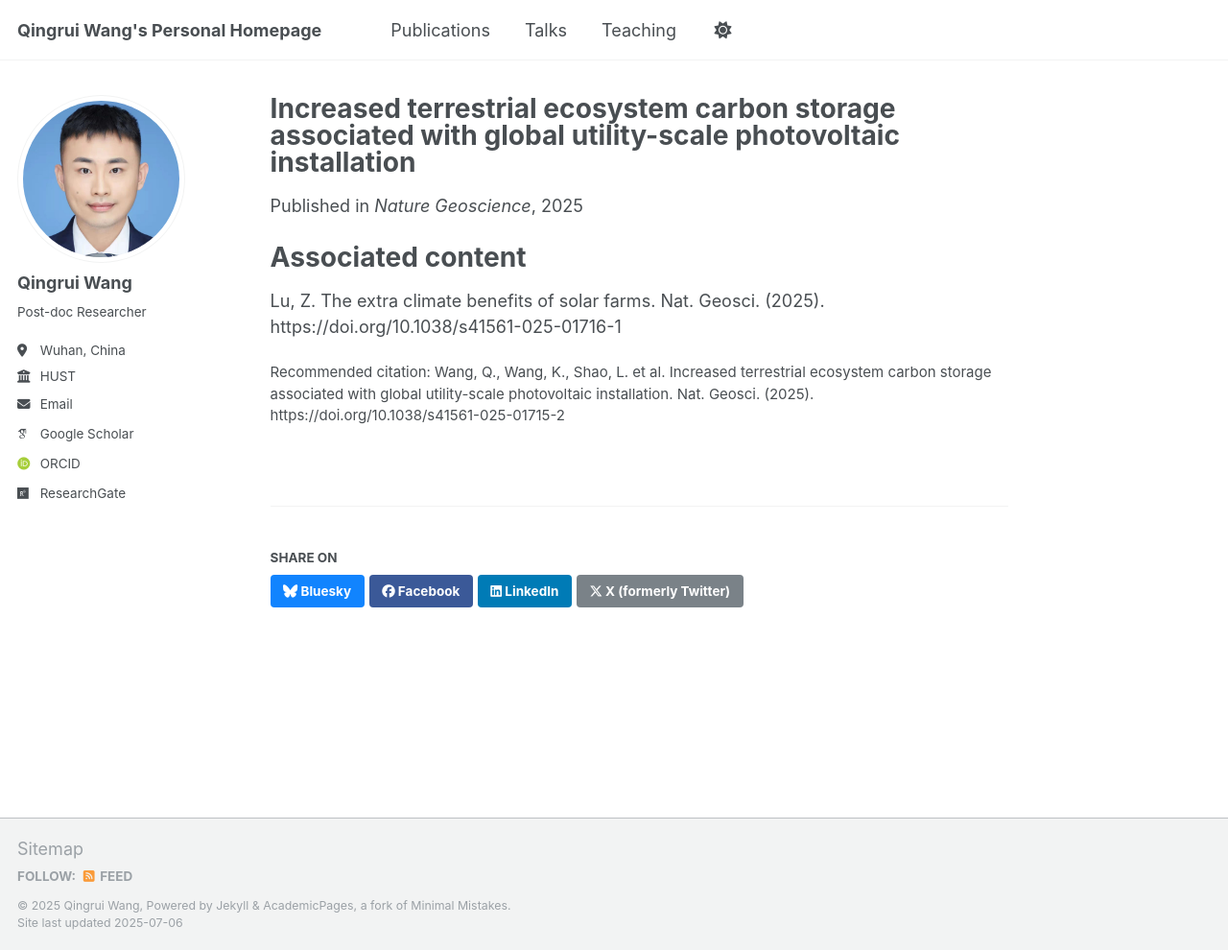
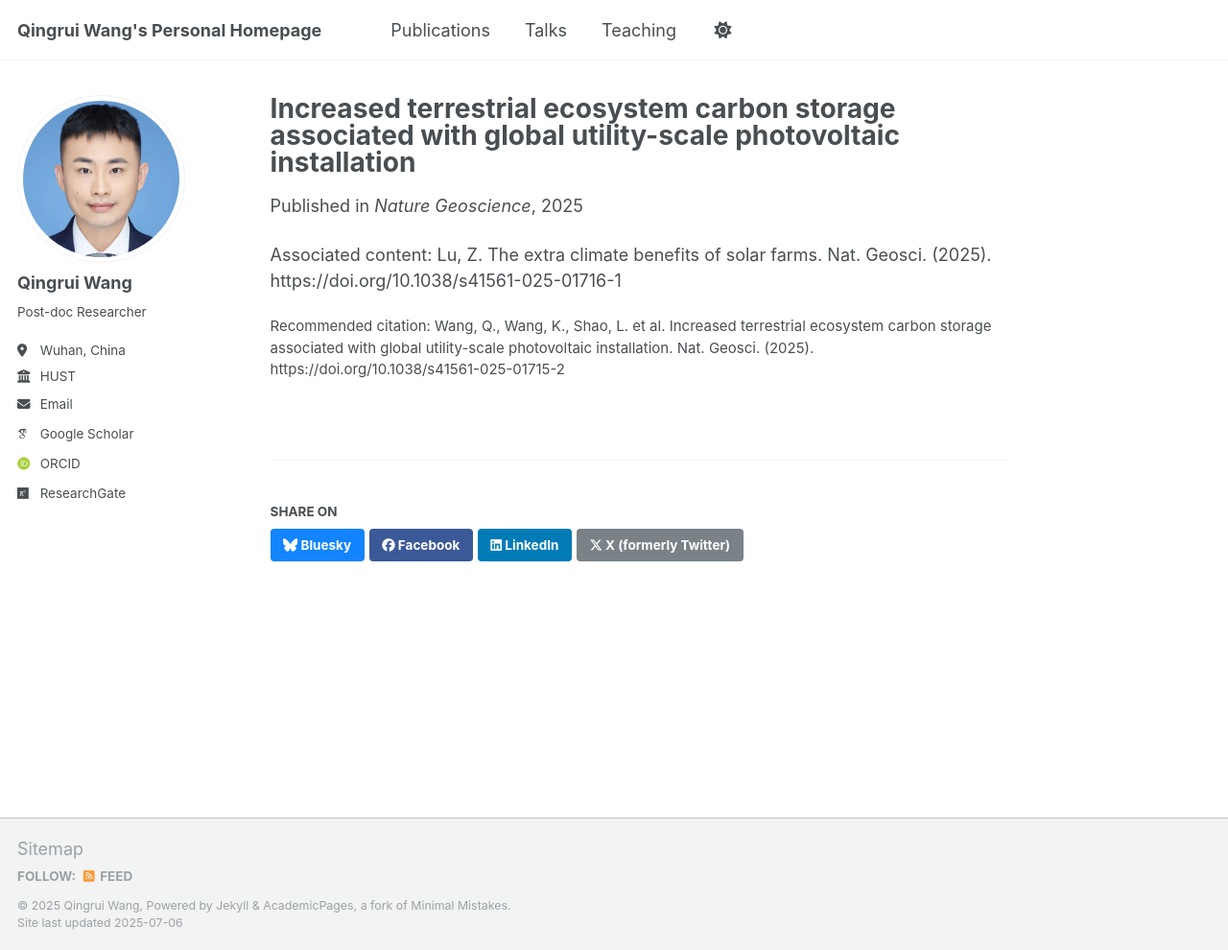
Before and after one commit to QingruiWang/QingruiWang.github.io, a Jekyll site: the page built from _publications/2025-07-05-pv-carbon-pool.md, in a window 1280 px wide and 990 px high. Shown: the whole window at 96% size. Built offline with Jekyll 4.4.1, drawn with Linux system fonts in a browser that asks for light colours; some web fonts are replaced; a script that is not in the unit is left out.

```diff
--- a/_publications/2025-07-05-pv-carbon-pool.md
+++ b/_publications/2025-07-05-pv-carbon-pool.md
@@ -11,5 +11,4 @@ venue: 'Nature Geoscience'
 # bibtexurl: ''
 citation: 'Wang, Q., Wang, K., Shao, L. et al. Increased terrestrial ecosystem carbon storage associated with global utility-scale photovoltaic installation. Nat. Geosci. (2025). https://doi.org/10.1038/s41561-025-01715-2'
 ---
-# Associated content
-Lu, Z. The extra climate benefits of solar farms. Nat. Geosci. (2025). https://doi.org/10.1038/s41561-025-01716-1
+Associated content: Lu, Z. The extra climate benefits of solar farms. Nat. Geosci. (2025). https://doi.org/10.1038/s41561-025-01716-1
```
